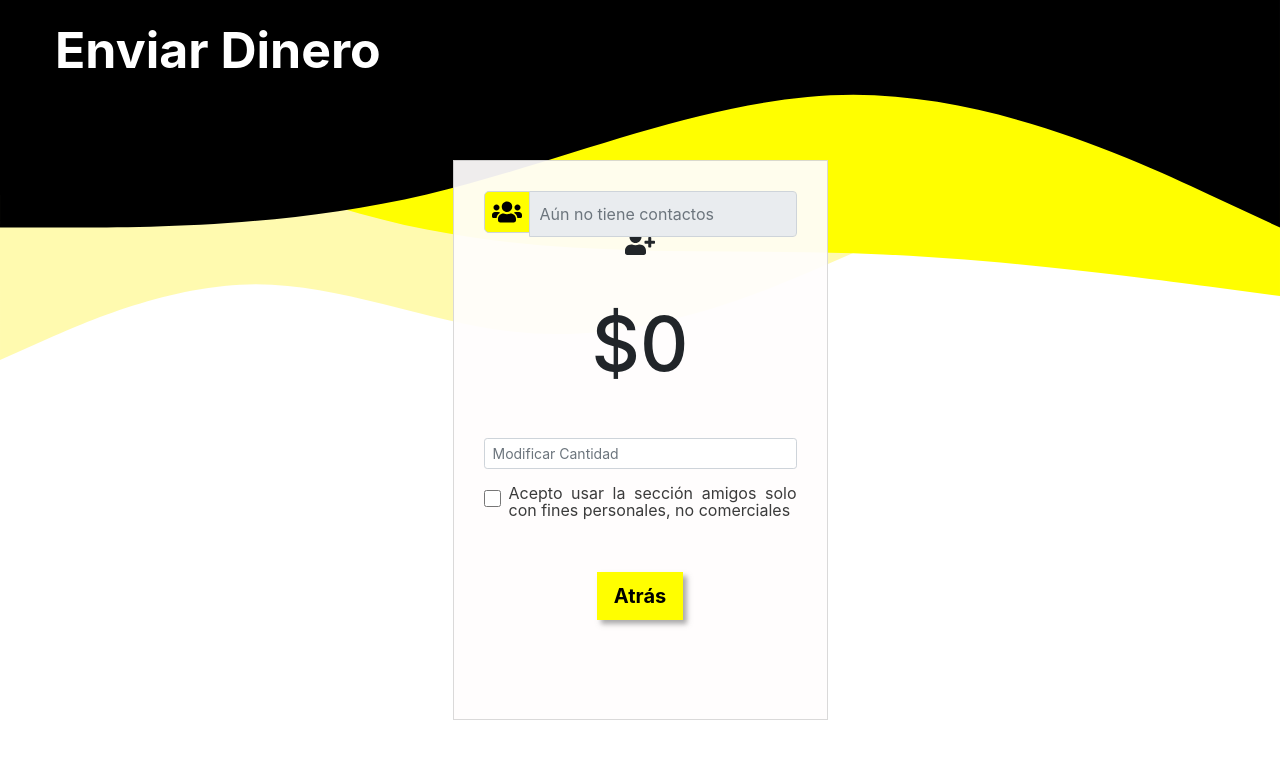
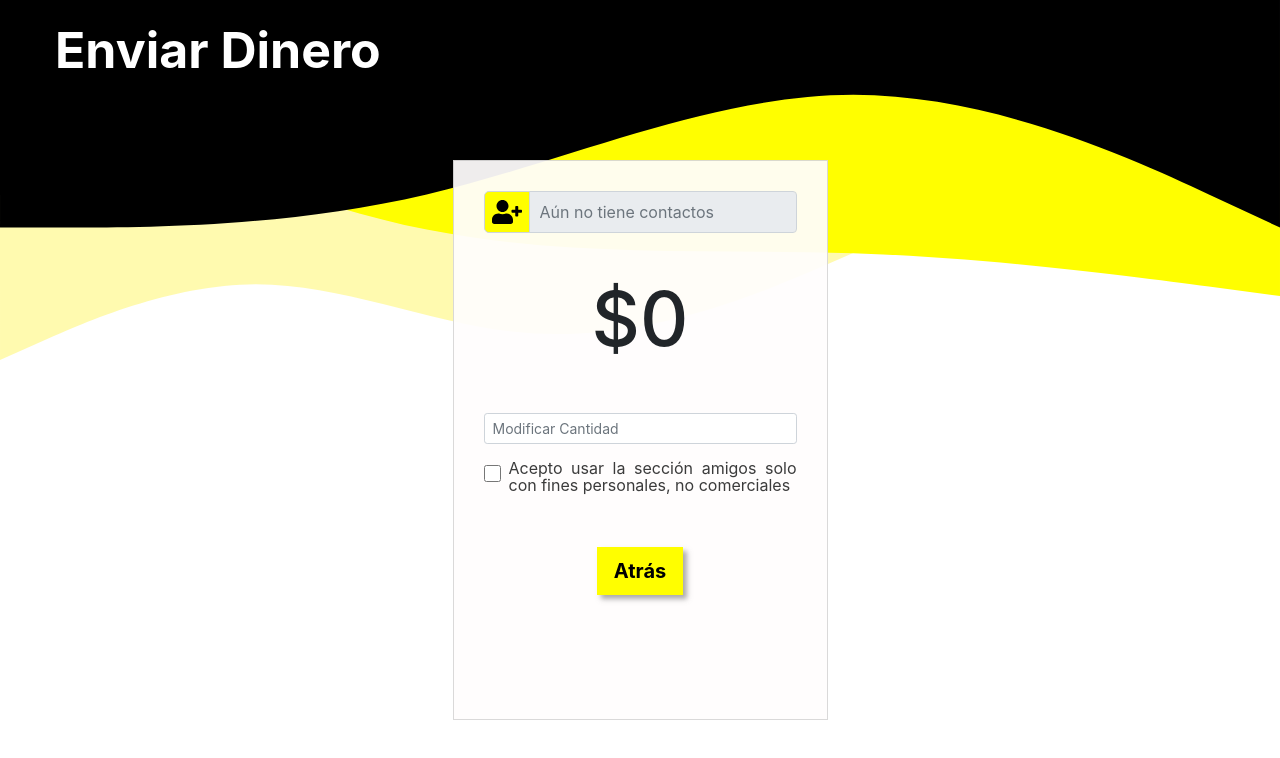
Before and after one commit to cristian473/Henry-Bank, a React (Create React App) app in the folder client/: page /enviar in a window 1280 px wide. Shown: the top 758 px of the page. Built offline with nearby package versions, Linux system fonts and the light colour scheme; no server answers.

Commit message:
añadir contactos si no hay ninguno

```diff
--- a/client/src/components/EnviarDinero/EnviarDinero.jsx
+++ b/client/src/components/EnviarDinero/EnviarDinero.jsx
@@ -43,9 +43,9 @@ function RecargarDinero({ usuarioConectado, getProfile, enviarDinero, listContac
         <div className="form-group col-md-5 envia">
           <div class="input-group mb-3 destino">
             <div class="input-group-prepend">
-              <span class="input-group-text" id="basic-addon1">
-              <FaUsers size="30" />
-              </span>
+              <button class="input-group-text" id="basic-addon1">
+                <FaUserPlus size="30" onClick={addcontactos}/>
+              </button>
             </div>
             {usuarioConectado.contacts && usuarioConectado.contacts.length !== 0?
               <SearchContact misContactos={listContact}/>
@@ -53,7 +53,6 @@ function RecargarDinero({ usuarioConectado, getProfile, enviarDinero, listContac
               <input type="text" class="form-control" placeholder="Aún no tiene contactos" disabled/>
             }
           </div>
-          <FaUserPlus size="30" onClick={addcontactos}/>
           <div className="total">
           <h1>${cantidad}</h1>
           </div>
--- a/client/src/components/EnviarDinero/enviardinero.css
+++ b/client/src/components/EnviarDinero/enviardinero.css
@@ -53,17 +53,17 @@
 }
 #enviardinero .envia .destino{
   margin-bottom: 0px !important;
-  height: 37px;
 }
-#enviardinero .envia .destino span{
+#enviardinero .envia .destino button{
   background-color: #fffe00;
   padding: 5px 7px;
   border-radius: 5px 0px 0px 5px;
 }
-#enviardinero .envia .destino span svg{
+#enviardinero .envia .destino button svg{
   fill: black;
 }
 #enviardinero .envia .destino input{
+  height: 42px;
   margin: 0px;
 }
 #enviardinero .envia .total{
```
Also changed, not shown: 1 other file (tests, documents, lock files or other folders).
